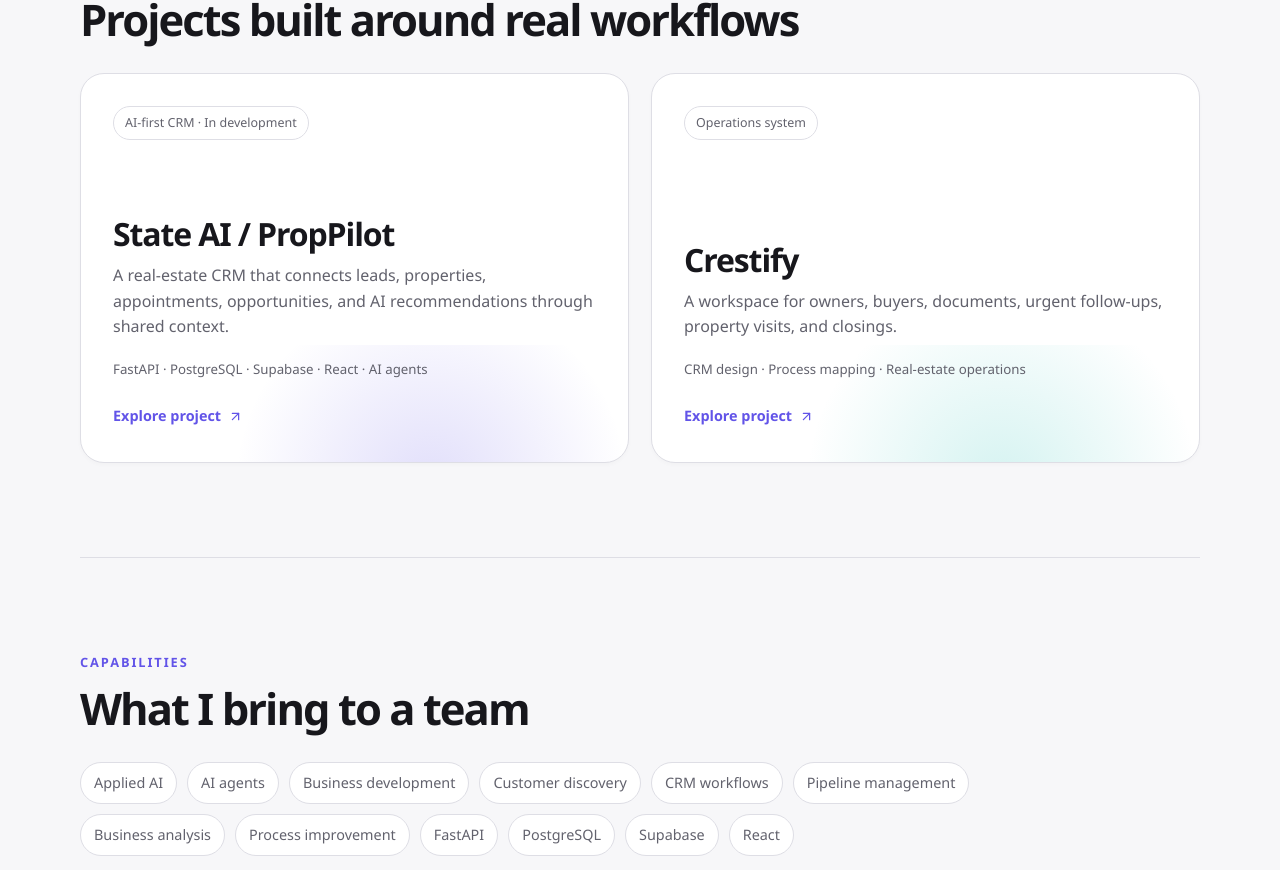
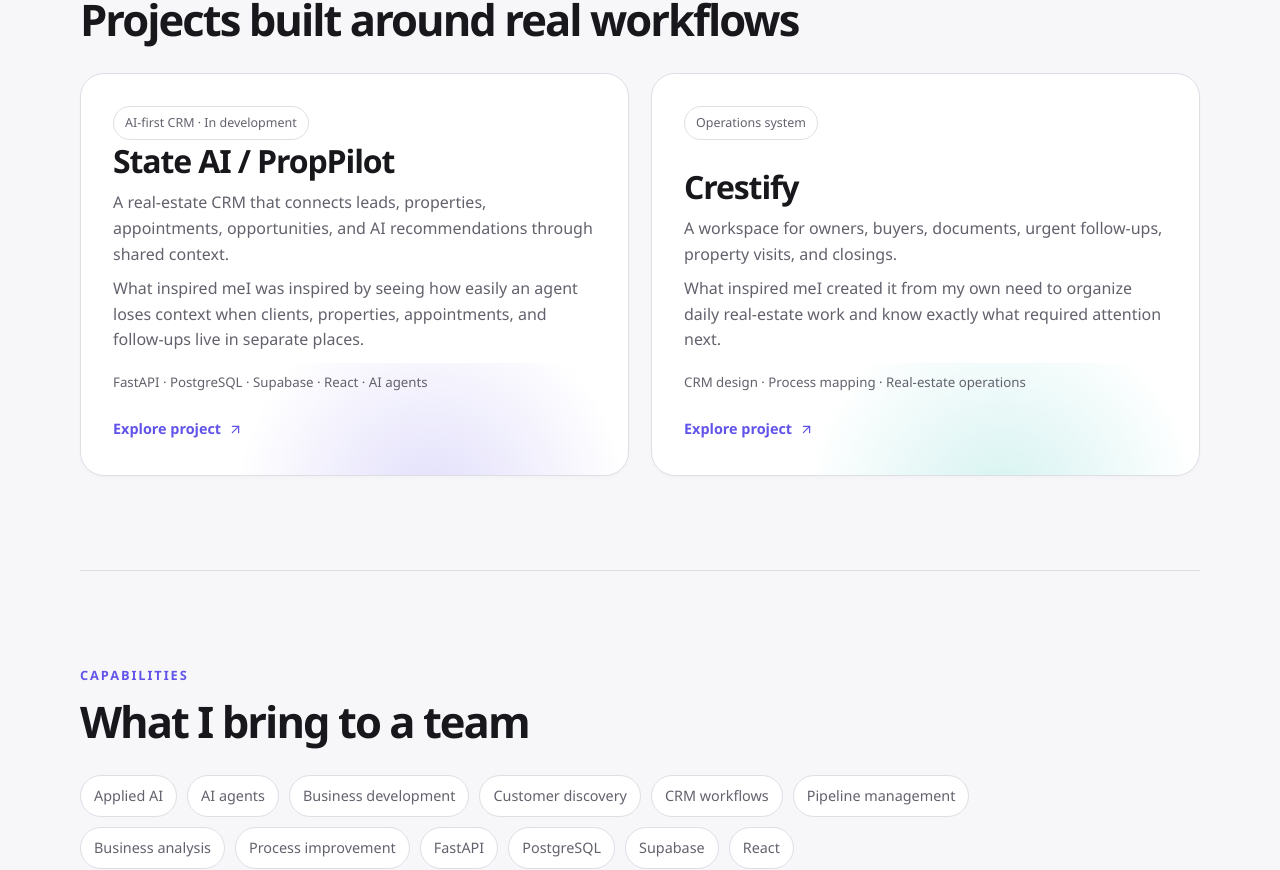
Before and after one commit to h8hyf2rw9y-afk/Portfolio, a React (Vite) app: page / in a window 1280 px wide. Shown: the part 1988-2858 px from the top of the page. Built offline with nearby package versions, Linux system fonts and the light colour scheme.

Commit message:
Add project inspiration stories

```diff
--- a/src/App.tsx
+++ b/src/App.tsx
@@ -8,6 +8,7 @@ const projects = [
     label: "AI-first CRM · In development",
     title: "State AI / PropPilot",
     description: "A real-estate CRM that connects leads, properties, appointments, opportunities, and AI recommendations through shared context.",
+    inspiration: "I was inspired by seeing how easily an agent loses context when clients, properties, appointments, and follow-ups live in separate places.",
     stack: "FastAPI · PostgreSQL · Supabase · React · AI agents",
     tone: "violet",
     problem: "Real-estate teams lose context across leads, properties, appointments, follow-ups, and transactions.",
@@ -20,6 +21,7 @@ const projects = [
     label: "Operations system",
     title: "Crestify",
     description: "A workspace for owners, buyers, documents, urgent follow-ups, property visits, and closings.",
+    inspiration: "I created it from my own need to organize daily real-estate work and know exactly what required attention next.",
     stack: "CRM design · Process mapping · Real-estate operations",
     tone: "cyan",
     problem: "Property information, client follow-up, documentation, and next actions were fragmented across separate tools.",
@@ -93,7 +95,7 @@ export default function App() {
             {projects.map((project, index) => (
               <motion.button type="button" className={`project-card ${project.tone}`} key={project.title} initial={{ opacity: 0, y: 20 }} whileInView={{ opacity: 1, y: 0 }} viewport={{ once: true }} transition={{ delay: index * .08 }} onClick={() => setSelectedProject(project)} aria-label={`View details for ${project.title}`}>
                 <span className="tag">{project.label}</span>
-                <div><h3>{project.title}</h3><p>{project.description}</p><small>{project.stack}</small><span className="view-project">Explore project <ArrowUpRight size={15} /></span></div>
+                <div><h3>{project.title}</h3><p>{project.description}</p><p className="inspiration-preview"><span>What inspired me</span>{project.inspiration}</p><small>{project.stack}</small><span className="view-project">Explore project <ArrowUpRight size={15} /></span></div>
               </motion.button>
             ))}
           </div>
@@ -133,6 +135,7 @@ export default function App() {
             <span className="tag">{selectedProject.label}</span>
             <h2 id="project-title">{selectedProject.title}</h2>
             <p className="modal-intro">{selectedProject.description}</p>
+            <div className="detail-block inspiration-detail"><span>What inspired me</span><p>{selectedProject.inspiration}</p></div>
             <div className="detail-grid">
               <div><span>Problem</span><p>{selectedProject.problem}</p></div>
               <div><span>Solution</span><p>{selectedProject.solution}</p></div>
```
